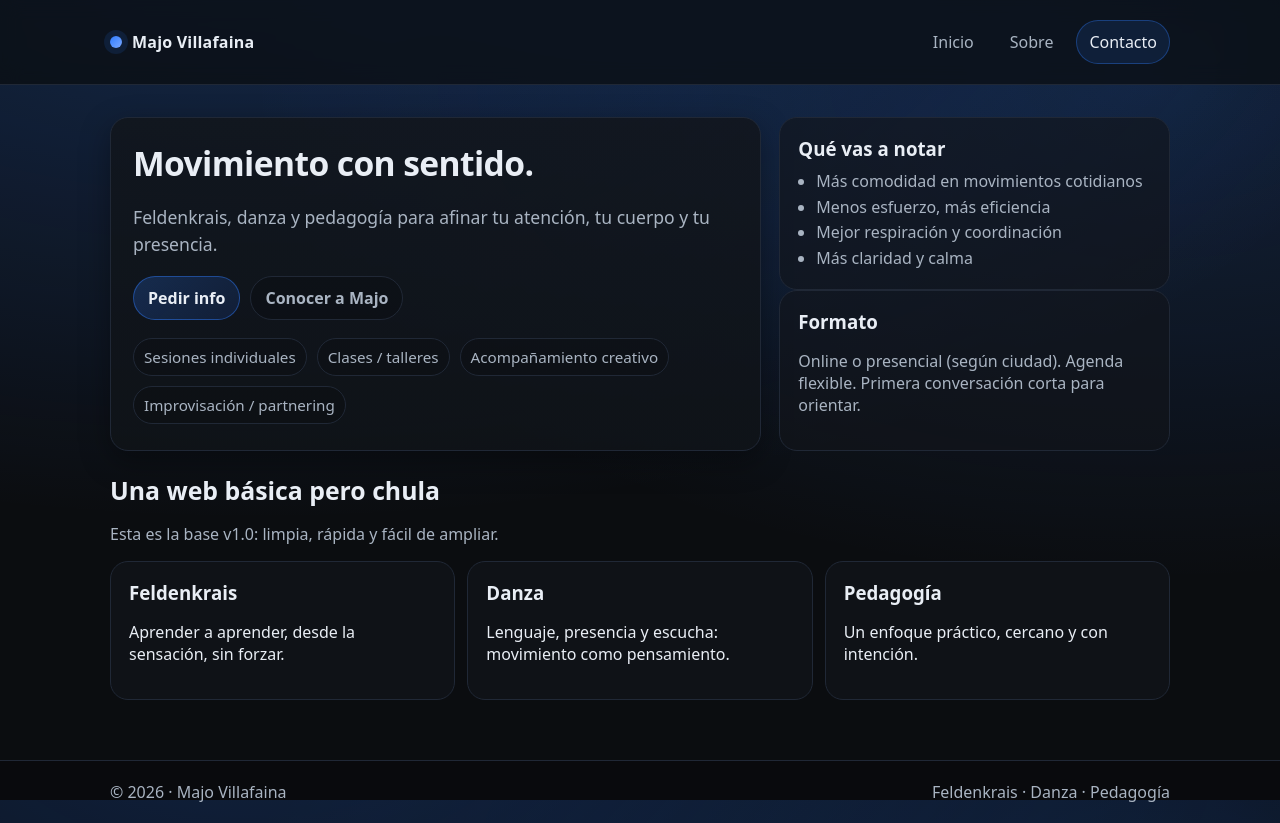
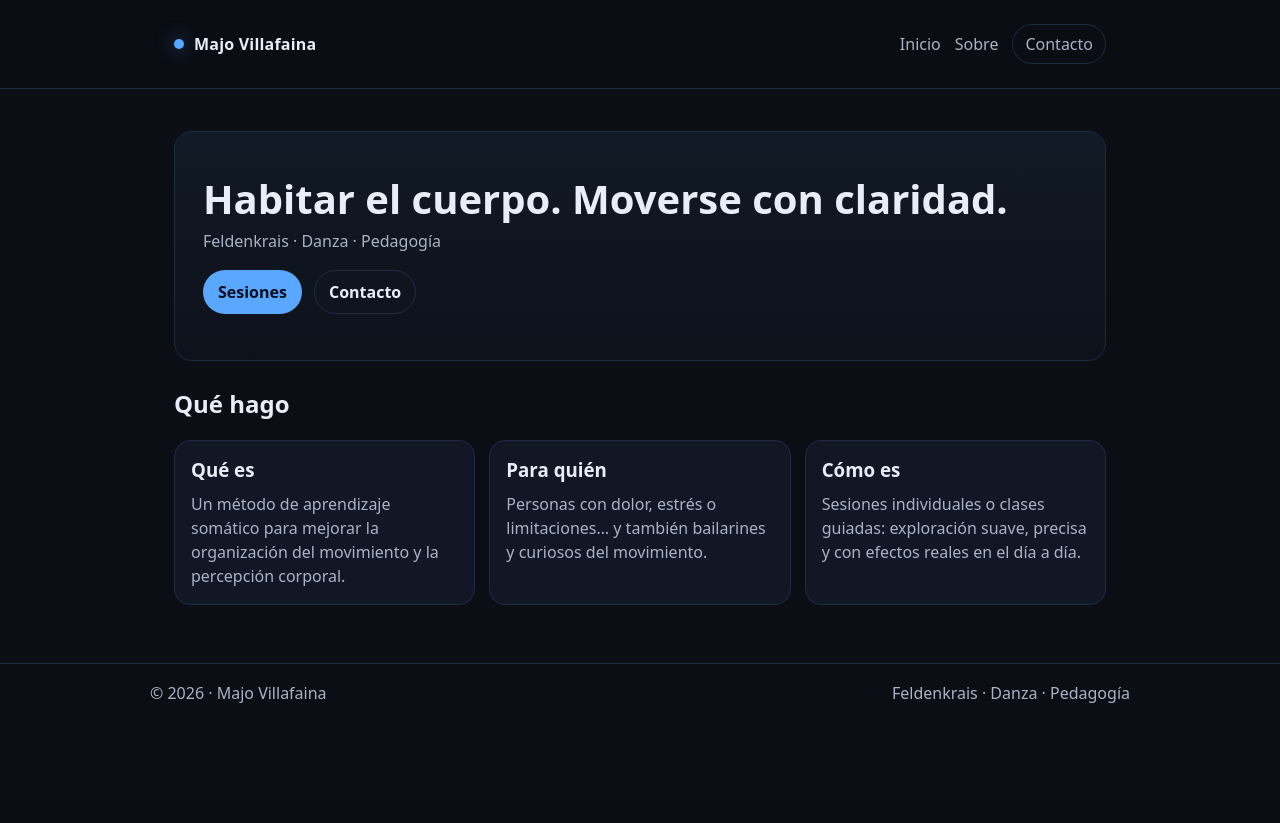
Before and after one commit to mrxv39/majo_villama, a Flask app: page / in a window 1280 px wide. After the commit the page ends 703 px from the top, so only its background shows below. Run offline with Flask 3, Linux system fonts and the light colour scheme.

Commit message:
feat: minimal 3-section site structure

```diff
--- a/static/style.css
+++ b/static/style.css
@@ -1,160 +1,81 @@
-/* C:\Users\Usuario\Desktop\projectos\majo_villama\static\style.css */
 :root{
-  --bg: #0b0d10;
-  --panel: #11151b;
-  --panel2:#0f1318;
-  --text:#e9eef5;
-  --muted:#a9b4c2;
-  --line:#202836;
-  --accent:#2f7cff;
-  --accent2:#1c4fb3;
-  --radius: 18px;
+  --bg:#0b0e14;
+  --card:#121726;
+  --text:#e9edf7;
+  --muted:#aab3c5;
+  --line:#1f2a44;
+  --accent:#5aa7ff;
 }
 
 *{box-sizing:border-box}
-html,body{height:100%}
 body{
-  margin:0;
-  font-family: ui-sans-serif, system-ui, -apple-system, Segoe UI, Roboto, Arial, "Noto Sans", "Liberation Sans", sans-serif;
-  background: radial-gradient(1200px 600px at 20% -10%, rgba(47,124,255,.25), transparent),
-              radial-gradient(900px 500px at 90% 10%, rgba(47,124,255,.18), transparent),
-              var(--bg);
-  color:var(--text);
+  margin:0; background:var(--bg); color:var(--text);
+  font-family:system-ui,-apple-system,Segoe UI,Roboto,Arial,sans-serif;
+}
+a{color:inherit; text-decoration:none}
+.container{max-width:980px; margin:0 auto; padding:24px}
+
+.topbar{position:sticky; top:0; background:rgba(11,14,20,.85); backdrop-filter:blur(10px); border-bottom:1px solid var(--line)}
+.topbar__inner{display:flex; align-items:center; justify-content:space-between; gap:16px}
+.brand{display:flex; align-items:center; gap:10px}
+.brand__dot{width:10px; height:10px; border-radius:999px; background:var(--accent); box-shadow:0 0 18px rgba(90,167,255,.55)}
+.brand__text{font-weight:700; letter-spacing:.2px}
+
+.nav{display:flex; gap:14px; align-items:center}
+.nav__link{color:var(--muted)}
+.nav__link:hover{color:var(--text)}
+.nav__cta{padding:8px 12px; border:1px solid var(--line); border-radius:999px}
+
+.hero{
+  border:1px solid var(--line);
+  background:linear-gradient(180deg, rgba(90,167,255,.08), rgba(18,23,38,.35));
+  border-radius:18px;
+  padding:46px 28px;
+  margin-top:18px;
+}
+.hero h1{font-size:40px; line-height:1.05; margin:0 0 10px}
+.lead{color:var(--muted); margin:0 0 18px; font-size:16px}
+.hero__cta{display:flex; gap:12px; flex-wrap:wrap}
+
+.block{margin-top:26px}
+.grid3{display:grid; grid-template-columns:repeat(3,1fr); gap:14px}
+.grid2{display:grid; grid-template-columns:repeat(2,1fr); gap:14px}
+
+.card{
+  background:var(--card);
+  border:1px solid var(--line);
+  border-radius:16px;
+  padding:16px;
+}
+.card h3,.card h2{margin:0 0 10px}
+.card p{margin:0; color:var(--muted); line-height:1.5}
+
+.btn{
+  display:inline-flex; align-items:center; justify-content:center;
+  padding:10px 14px; border-radius:999px;
+  background:var(--accent); color:#07101d; font-weight:700;
+  border:1px solid rgba(90,167,255,.35);
+}
+.btn--ghost{
+  background:transparent; color:var(--text);
+  border:1px solid var(--line);
 }
 
-a{color:inherit; text-decoration:none}
-.container{max-width:1100px; margin:0 auto; padding:20px}
+.form{max-width:520px}
+input,textarea{
+  width:100%; margin:6px 0 14px; padding:10px 12px;
+  border-radius:12px; border:1px solid var(--line);
+  background:#0e1320; color:var(--text);
+}
+label{color:var(--muted); font-size:14px}
+.muted{color:var(--muted)}
+.mono{font-family:ui-monospace, SFMono-Regular, Menlo, Monaco, Consolas, "Liberation Mono", monospace}
 
-.topbar{
-  position:sticky; top:0;
-  background: rgba(11,13,16,.72);
-  backdrop-filter: blur(10px);
-  border-bottom:1px solid var(--line);
-  z-index:10;
+.footer{border-top:1px solid var(--line); margin-top:34px}
+.footer__inner{display:flex; justify-content:space-between; gap:16px; padding:18px 0}
+
+@media (max-width:900px){
+  .grid3{grid-template-columns:1fr}
+  .grid2{grid-template-columns:1fr}
+  .hero h1{font-size:32px}
 }
-.topbar__inner{display:flex; align-items:center; justify-content:space-between; gap:18px}
-
-.brand{display:flex; align-items:center; gap:10px}
-.brand__dot{
-  width:12px; height:12px; border-radius:50%;
-  background: linear-gradient(135deg, var(--accent), #7aa8ff);
-  box-shadow: 0 0 0 6px rgba(47,124,255,.12);
-}
-.brand__text{font-weight:700; letter-spacing:.2px}
-
-.nav{display:flex; gap:10px; flex-wrap:wrap}
-.nav__link{
-  padding:10px 12px;
-  border-radius: 999px;
-  border:1px solid transparent;
-  color:var(--muted);
-}
-.nav__link:hover{border-color:var(--line); color:var(--text)}
-.nav__cta{
-  border-color: rgba(47,124,255,.35);
-  color:var(--text);
-  background: rgba(47,124,255,.12);
-}
-.nav__cta:hover{background: rgba(47,124,255,.18)}
-
-.footer{
-  margin-top:40px;
-  border-top:1px solid var(--line);
-  background: rgba(0,0,0,.2);
-}
-.footer__inner{display:flex; justify-content:space-between; gap:12px; flex-wrap:wrap}
-.muted{color:var(--muted)}
-.lead{font-size:1.1rem; color:var(--muted); line-height:1.55}
-
-.hero{
-  display:grid;
-  grid-template-columns: 1.25fr .75fr;
-  gap:18px;
-  padding-top:12px;
-}
-.hero__card{
-  background: linear-gradient(180deg, rgba(17,21,27,.85), rgba(15,19,24,.85));
-  border:1px solid var(--line);
-  border-radius: var(--radius);
-  padding:22px;
-  box-shadow: 0 10px 30px rgba(0,0,0,.35);
-}
-.hero__card h1{margin:0 0 10px; font-size:2.1rem; letter-spacing:-.6px}
-.hero__actions{display:flex; gap:10px; margin:16px 0 18px; flex-wrap:wrap}
-.hero__grid{display:flex; gap:10px; flex-wrap:wrap; margin-top:8px}
-.pill{
-  padding:8px 10px;
-  border-radius:999px;
-  border:1px solid var(--line);
-  background: rgba(0,0,0,.15);
-  color:var(--muted);
-  font-size:.95rem;
-}
-
-.card{
-  background: rgba(17,21,27,.65);
-  border:1px solid var(--line);
-  border-radius: var(--radius);
-  padding:18px;
-}
-.card h3{margin:0 0 8px}
-.card.subtle{background: rgba(17,21,27,.35)}
-.section{margin-top:22px}
-.section__header{margin-bottom:14px}
-.section__header h1,.section__header h2{margin:0 0 8px}
-.section__header h2{font-size:1.55rem}
-
-.cards{
-  display:grid;
-  grid-template-columns: repeat(3, 1fr);
-  gap:12px;
-}
-
-.list{margin:0; padding-left:18px; color:var(--muted); line-height:1.6}
-.btn{
-  display:inline-flex; align-items:center; justify-content:center;
-  padding:10px 14px;
-  border-radius: 999px;
-  border:1px solid var(--line);
-  background: rgba(0,0,0,.18);
-  color:var(--text);
-  font-weight:600;
-}
-.btn:hover{transform: translateY(-1px)}
-.btn--primary{
-  border-color: rgba(47,124,255,.45);
-  background: linear-gradient(135deg, rgba(47,124,255,.22), rgba(28,79,179,.18));
-}
-.btn--ghost{color:var(--muted)}
-.btn--ghost:hover{color:var(--text); border-color: rgba(47,124,255,.25)}
-
-.form{
-  display:grid;
-  gap:12px;
-  max-width: 680px;
-}
-.field{display:grid; gap:6px}
-.field span{color:var(--muted); font-size:.95rem}
-input, textarea{
-  width:100%;
-  padding:12px 12px;
-  border-radius: 14px;
-  border:1px solid var(--line);
-  background: rgba(0,0,0,.22);
-  color:var(--text);
-  outline:none;
-}
-input:focus, textarea:focus{border-color: rgba(47,124,255,.55); box-shadow: 0 0 0 4px rgba(47,124,255,.12)}
-.notice{
-  max-width:680px;
-  padding:12px 14px;
-  border-radius: 14px;
-  border:1px solid rgba(47,124,255,.35);
-  background: rgba(47,124,255,.10);
-  margin: 10px 0 14px;
-}
-
-@media (max-width: 920px){
-  .hero{grid-template-columns: 1fr}
-  .cards{grid-template-columns: 1fr}
-}
--- a/templates/home.html
+++ b/templates/home.html
@@ -1,68 +1,33 @@
-<!-- C:\Users\Usuario\Desktop\projectos\majo_villama\templates\home.html -->
-{% extends "base.html" %}
-{% block title %}Inicio · Majo Villafaina{% endblock %}
+{% extends 'base.html' %}
+{% block title %}Majo Villafaina{% endblock %}
+
 {% block content %}
-
 <section class="hero">
-  <div class="hero__card">
-    <h1>Movimiento con sentido.</h1>
-    <p class="lead">
-      Feldenkrais, danza y pedagogía para afinar tu atención, tu cuerpo y tu presencia.
-    </p>
-
-    <div class="hero__actions">
-      <a class="btn btn--primary" href="{{ url_for('contact') }}">Pedir info</a>
-      <a class="btn btn--ghost" href="{{ url_for('about') }}">Conocer a Majo</a>
-    </div>
-
-    <div class="hero__grid">
-      <div class="pill">Sesiones individuales</div>
-      <div class="pill">Clases / talleres</div>
-      <div class="pill">Acompañamiento creativo</div>
-      <div class="pill">Improvisación / partnering</div>
-    </div>
-  </div>
-
-  <div class="hero__side">
-    <div class="card">
-      <h3>Qué vas a notar</h3>
-      <ul class="list">
-        <li>Más comodidad en movimientos cotidianos</li>
-        <li>Menos esfuerzo, más eficiencia</li>
-        <li>Mejor respiración y coordinación</li>
-        <li>Más claridad y calma</li>
-      </ul>
-    </div>
-
-    <div class="card">
-      <h3>Formato</h3>
-      <p class="muted">
-        Online o presencial (según ciudad). Agenda flexible. Primera conversación corta para orientar.
-      </p>
+  <div class="hero__content">
+    <h1>Habitar el cuerpo. Moverse con claridad.</h1>
+    <p class="lead">Feldenkrais · Danza · Pedagogía</p>
+    <div class="hero__cta">
+      <a class="btn" href="{{ url_for('about') }}">Sesiones</a>
+      <a class="btn btn--ghost" href="{{ url_for('contact') }}">Contacto</a>
     </div>
   </div>
 </section>
 
-<section class="section">
-  <div class="section__header">
-    <h2>Una web básica pero chula</h2>
-    <p class="muted">Esta es la base v1.0: limpia, rápida y fácil de ampliar.</p>
-  </div>
-
-  <div class="cards">
+<section class="block">
+  <h2>Qué hago</h2>
+  <div class="grid3">
     <div class="card">
-      <h3>Feldenkrais</h3>
-      <p>Aprender a aprender, desde la sensación, sin forzar.</p>
+      <h3>Qué es</h3>
+      <p>Un método de aprendizaje somático para mejorar la organización del movimiento y la percepción corporal.</p>
     </div>
     <div class="card">
-      <h3>Danza</h3>
-      <p>Lenguaje, presencia y escucha: movimiento como pensamiento.</p>
+      <h3>Para quién</h3>
+      <p>Personas con dolor, estrés o limitaciones… y también bailarines y curiosos del movimiento.</p>
     </div>
     <div class="card">
-      <h3>Pedagogía</h3>
-      <p>Un enfoque práctico, cercano y con intención.</p>
+      <h3>Cómo es</h3>
+      <p>Sesiones individuales o clases guiadas: exploración suave, precisa y con efectos reales en el día a día.</p>
     </div>
   </div>
 </section>
-
 {% endblock %}
```
Also changed, not shown: templates/about.html (+23 -37 lines), templates/contact.html (+14 -34 lines).
